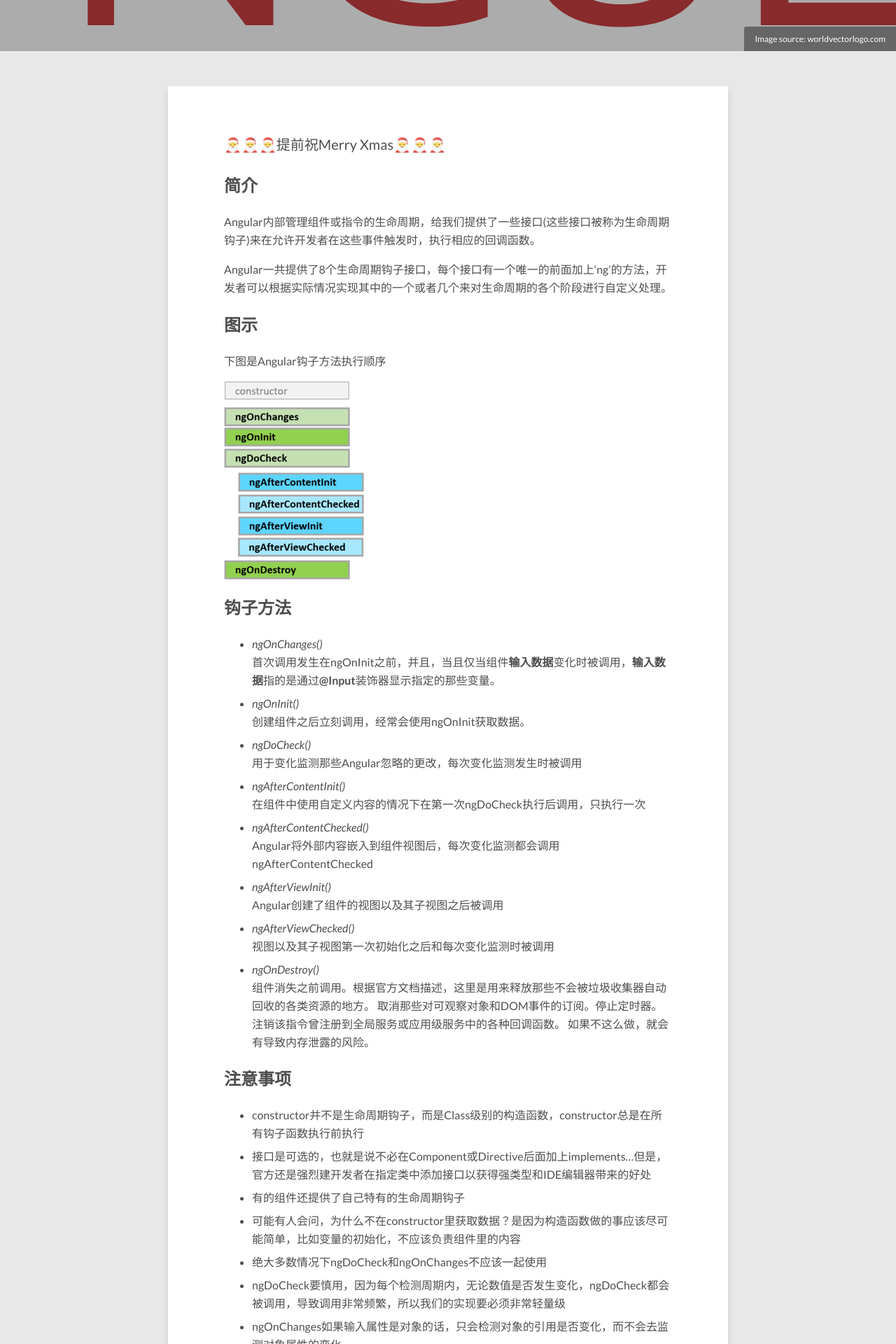
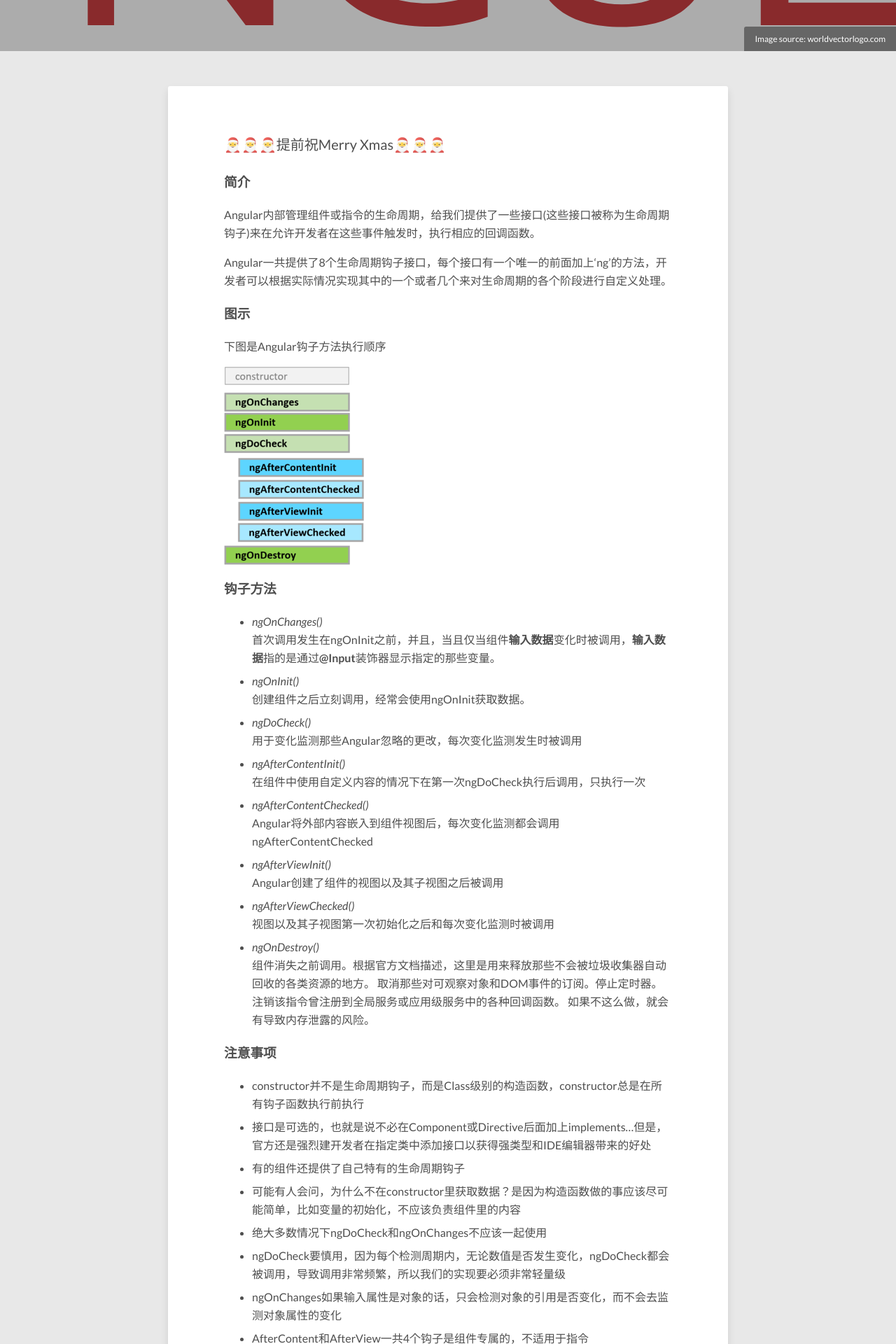
Before and after one commit to fattypiggy/fattypiggy.github.io, a Jekyll site: the page built from _posts/2017-12-24-angular-lifecycle-hooks.md, in a window 1280 px wide. Shown: the part 327-2247 px from the top of the page at 70% size. Built offline with Jekyll 4.4.1, drawn with Linux system fonts in a browser that asks for light colours; nearby versions of some CDN libraries; comment, search, counter and statistics services are not loaded.

Commit message:
change h2 to h3

```diff
--- a/_posts/2017-12-24-angular-lifecycle-hooks.md
+++ b/_posts/2017-12-24-angular-lifecycle-hooks.md
@@ -14,17 +14,17 @@
 
 🎅🎅🎅提前祝Merry Xmas🎅🎅🎅
 
-## 简介
+### 简介
 Angular内部管理组件或指令的生命周期，给我们提供了一些接口(这些接口被称为生命周期钩子)来在允许开发者在这些事件触发时，执行相应的回调函数。
 
 Angular一共提供了8个生命周期钩子接口，每个接口有一个唯一的前面加上‘ng’的方法，开发者可以根据实际情况实现其中的一个或者几个来对生命周期的各个阶段进行自定义处理。
 
-## 图示
+### 图示
 下图是Angular钩子方法执行顺序
 
 ![hooks-in-sequence]({{ "/images/hooks-in-sequence.png" | absolute_url }})
 
-## 钩子方法
+### 钩子方法
 * *ngOnChanges()*<br/>
 首次调用发生在ngOnInit之前，并且，当且仅当组件**输入数据**变化时被调用，**输入数据**指的是通过**@Input**装饰器显示指定的那些变量。
 * *ngOnInit()*<br/>
@@ -42,7 +42,7 @@
 * *ngOnDestroy()*<br/>
 组件消失之前调用。根据官方文档描述，这里是用来释放那些不会被垃圾收集器自动回收的各类资源的地方。 取消那些对可观察对象和DOM事件的订阅。停止定时器。注销该指令曾注册到全局服务或应用级服务中的各种回调函数。 如果不这么做，就会有导致内存泄露的风险。
 
-## 注意事项
+### 注意事项
 * constructor并不是生命周期钩子，而是Class级别的构造函数，constructor总是在所有钩子函数执行前执行
 * 接口是可选的，也就是说不必在Component或Directive后面加上implements...但是，官方还是强烈建开发者在指定类中添加接口以获得强类型和IDE编辑器带来的好处
 * 有的组件还提供了自己特有的生命周期钩子
@@ -52,7 +52,7 @@
 * ngOnChanges如果输入属性是对象的话，只会检测对象的引用是否变化，而不会去监测对象属性的变化
 * AfterContent和AfterView一共4个钩子是组件专属的，不适用于指令
 
-## 参考链接
+### 参考链接
 [中文官方文档](https://angular.cn/guide/lifecycle-hooks)
 
 [在线例子](https://embed.plnkr.co/?show=preview)
```
